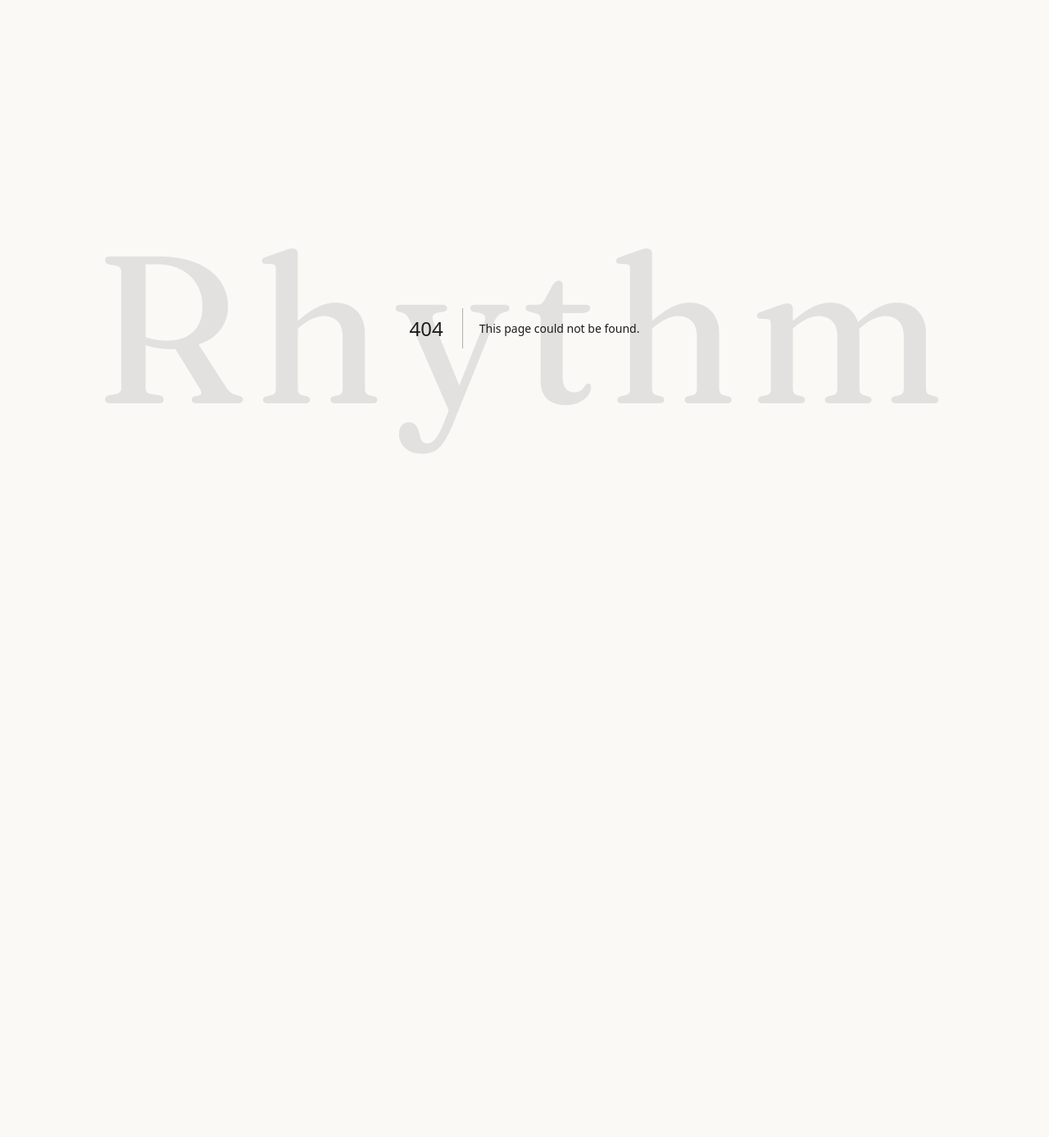
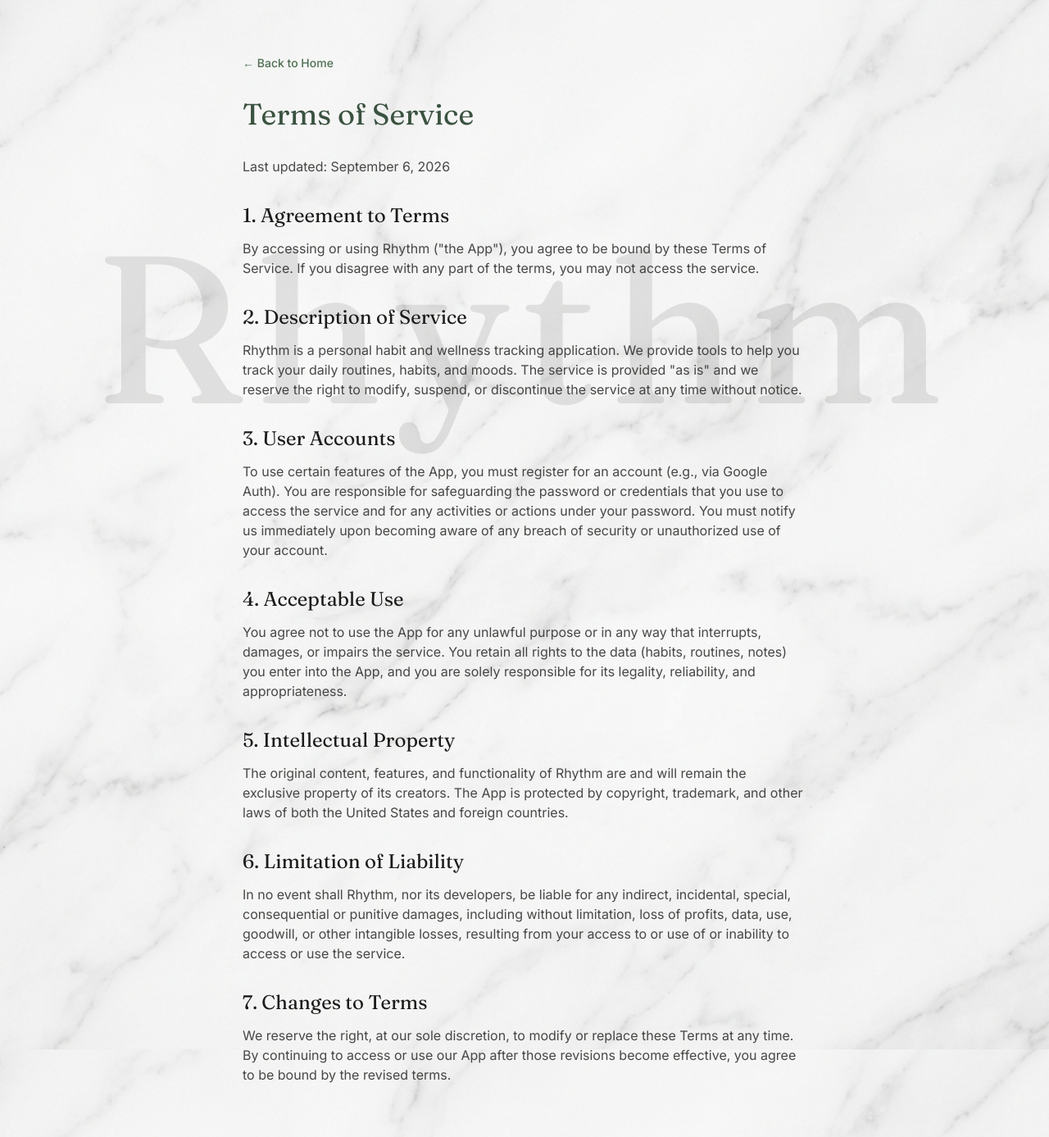
Before and after one commit to ugesh13/Habit_Tracker, a Next.js app: page /terms in a window 1280 px wide. Before the commit this address had no page. Shown: the whole page at 82% size. Before the commit the page ends 800 px from the top, so only its background shows below. Built offline with nearby package versions, Linux system fonts and the light colour scheme.

Commit message:
Add privacy and terms pages, and auto-deploy rule

```diff
--- a/src/app/(app)/layout.tsx
+++ b/src/app/(app)/layout.tsx
@@ -6,7 +6,7 @@
     <div className="min-h-screen bg-transparent">
       <ServiceWorkerRegistration />
       <AppNav />
-      <main className="pb-20 md:ml-56 md:pb-0">
+      <main className="pt-14 md:ml-60 md:pt-0">
         <div className="mx-auto max-w-4xl px-4 py-6 md:px-10 md:py-10">{children}</div>
       </main>
     </div>
--- /dev/null
+++ b/src/app/privacy/page.tsx
@@ -0,0 +1,64 @@
+import Link from 'next/link';
+
+export default function PrivacyPolicyPage() {
+  return (
+    <div className="min-h-screen bg-transparent py-16 px-4 md:px-10 max-w-3xl mx-auto">
+      <Link href="/" className="inline-block mb-8 text-sm font-medium text-sage hover:underline dark:text-sage-light">
+        &larr; Back to Home
+      </Link>
+
+      <h1 className="font-display text-4xl mb-8 text-sage-dark dark:text-sage-light">Privacy Policy</h1>
+
+      <div className="space-y-8 text-ink/80 dark:text-dark-text/80 leading-relaxed text-sm md:text-base">
+        <p>
+          Last updated: {new Date().toLocaleDateString('en-US', { year: 'numeric', month: 'long', day: 'numeric' })}
+        </p>
+
+        <section>
+          <h2 className="text-2xl font-display mb-3 text-ink dark:text-dark-text">1. Information We Collect</h2>
+          <p>
+            When you use Rhythm, we collect the minimum amount of information necessary to provide you with our services.
+            If you log in via Google, we receive basic profile information such as your email address and name. We also securely store the data you enter into the app, such as your habits, routines, and daily check-ins.
+          </p>
+        </section>
+
+        <section>
+          <h2 className="text-2xl font-display mb-3 text-ink dark:text-dark-text">2. How We Use Your Information</h2>
+          <p>
+            The information we collect is used solely to provide, maintain, and improve the Rhythm app.
+            Your habit data and personal notes remain completely private and are only accessible by you. We do not use your data for targeted advertising, nor do we analyze it for marketing purposes.
+          </p>
+        </section>
+
+        <section>
+          <h2 className="text-2xl font-display mb-3 text-ink dark:text-dark-text">3. Data Sharing and Disclosure</h2>
+          <p>
+            We do not sell, trade, or rent your personal information to third parties. We may share information only when legally required to do so by law enforcement, or to protect our rights or the rights of other users.
+          </p>
+        </section>
+
+        <section>
+          <h2 className="text-2xl font-display mb-3 text-ink dark:text-dark-text">4. Data Security</h2>
+          <p>
+            We take reasonable measures to help protect your personal information from loss, theft, misuse, and unauthorized access.
+            Your data is stored securely using industry-standard database providers (like Supabase). However, no internet transmission is completely secure, and we cannot guarantee absolute security.
+          </p>
+        </section>
+
+        <section>
+          <h2 className="text-2xl font-display mb-3 text-ink dark:text-dark-text">5. Your Rights</h2>
+          <p>
+            You have the right to access, update, or delete your personal information. You can manage your account settings within the app. If you wish to permanently delete your account and all associated data, you can do so through the app's Settings page or by contacting us.
+          </p>
+        </section>
+
+        <section>
+          <h2 className="text-2xl font-display mb-3 text-ink dark:text-dark-text">6. Contact</h2>
+          <p>
+            If you have any questions about this Privacy Policy, please contact the developer.
+          </p>
+        </section>
+      </div>
+    </div>
+  );
+}
--- /dev/null
+++ b/src/app/terms/page.tsx
@@ -0,0 +1,68 @@
+import Link from 'next/link';
+
+export default function TermsOfServicePage() {
+  return (
+    <div className="min-h-screen bg-transparent py-16 px-4 md:px-10 max-w-3xl mx-auto">
+      <Link href="/" className="inline-block mb-8 text-sm font-medium text-sage hover:underline dark:text-sage-light">
+        &larr; Back to Home
+      </Link>
+
+      <h1 className="font-display text-4xl mb-8 text-sage-dark dark:text-sage-light">Terms of Service</h1>
+
+      <div className="space-y-8 text-ink/80 dark:text-dark-text/80 leading-relaxed text-sm md:text-base">
+        <p>
+          Last updated: {new Date().toLocaleDateString('en-US', { year: 'numeric', month: 'long', day: 'numeric' })}
+        </p>
+
+        <section>
+          <h2 className="text-2xl font-display mb-3 text-ink dark:text-dark-text">1. Agreement to Terms</h2>
+          <p>
+            By accessing or using Rhythm ("the App"), you agree to be bound by these Terms of Service. If you disagree with any part of the terms, you may not access the service.
+          </p>
+        </section>
+
+        <section>
+          <h2 className="text-2xl font-display mb-3 text-ink dark:text-dark-text">2. Description of Service</h2>
+          <p>
+            Rhythm is a personal habit and wellness tracking application. We provide tools to help you track your daily routines, habits, and moods. The service is provided "as is" and we reserve the right to modify, suspend, or discontinue the service at any time without notice.
+          </p>
+        </section>
+
+        <section>
+          <h2 className="text-2xl font-display mb-3 text-ink dark:text-dark-text">3. User Accounts</h2>
+          <p>
+            To use certain features of the App, you must register for an account (e.g., via Google Auth). You are responsible for safeguarding the password or credentials that you use to access the service and for any activities or actions under your password. You must notify us immediately upon becoming aware of any breach of security or unauthorized use of your account.
+          </p>
+        </section>
+
+        <section>
+          <h2 className="text-2xl font-display mb-3 text-ink dark:text-dark-text">4. Acceptable Use</h2>
+          <p>
+            You agree not to use the App for any unlawful purpose or in any way that interrupts, damages, or impairs the service. You retain all rights to the data (habits, routines, notes) you enter into the App, and you are solely responsible for its legality, reliability, and appropriateness.
+          </p>
+        </section>
+
+        <section>
+          <h2 className="text-2xl font-display mb-3 text-ink dark:text-dark-text">5. Intellectual Property</h2>
+          <p>
+            The original content, features, and functionality of Rhythm are and will remain the exclusive property of its creators. The App is protected by copyright, trademark, and other laws of both the United States and foreign countries.
+          </p>
+        </section>
+
+        <section>
+          <h2 className="text-2xl font-display mb-3 text-ink dark:text-dark-text">6. Limitation of Liability</h2>
+          <p>
+            In no event shall Rhythm, nor its developers, be liable for any indirect, incidental, special, consequential or punitive damages, including without limitation, loss of profits, data, use, goodwill, or other intangible losses, resulting from your access to or use of or inability to access or use the service.
+          </p>
+        </section>
+
+        <section>
+          <h2 className="text-2xl font-display mb-3 text-ink dark:text-dark-text">7. Changes to Terms</h2>
+          <p>
+            We reserve the right, at our sole discretion, to modify or replace these Terms at any time. By continuing to access or use our App after those revisions become effective, you agree to be bound by the revised terms.
+          </p>
+        </section>
+      </div>
+    </div>
+  );
+}
--- a/src/components/AppNav.tsx
+++ b/src/components/AppNav.tsx
@@ -3,6 +3,7 @@
 import clsx from 'clsx';
 import { usePathname } from 'next/navigation';
 import Link from 'next/link';
+import { useState, useEffect } from 'react';
 
 const NAV_ITEMS = [
   { href: '/today', label: 'Dashboard', icon: SunIcon },
@@ -17,17 +18,59 @@
 
 export function AppNav() {
   const pathname = usePathname();
+  const [isMobileMenuOpen, setIsMobileMenuOpen] = useState(false);
+
+  // Close menu when route changes
+  useEffect(() => {
+    setIsMobileMenuOpen(false);
+  }, [pathname]);
 
   return (
     <>
-      {/* Desktop sidebar */}
+      {/* Mobile Top Header */}
+      <header className="fixed inset-x-0 top-0 z-20 flex h-14 items-center justify-between border-b border-hairline bg-paper/95 px-4 backdrop-blur dark:border-dark-hairline dark:bg-dark-bg/95 md:hidden">
+        <span className="font-display text-2xl text-sage-dark dark:text-sage-light">Rhythm</span>
+        <button
+          onClick={() => setIsMobileMenuOpen(true)}
+          className="p-2 text-ink/70 focus:outline-none dark:text-dark-text/70"
+          aria-label="Open menu"
+        >
+          <MenuIcon className="h-6 w-6" />
+        </button>
+      </header>
+
+      {/* Mobile Overlay */}
+      {isMobileMenuOpen && (
+        <div
+          className="fixed inset-0 z-30 bg-black/20 backdrop-blur-sm md:hidden"
+          onClick={() => setIsMobileMenuOpen(false)}
+        />
+      )}
+
+      {/* Sidebar (Desktop & Mobile) */}
       <nav
         aria-label="Main"
-        className="fixed inset-y-0 left-0 hidden w-60 flex-col border-r border-hairline bg-paper/70 p-5 backdrop-blur dark:border-dark-hairline dark:bg-dark-bg/80 md:flex"
+        className={clsx(
+          "fixed inset-y-0 left-0 z-40 flex w-64 flex-col border-r border-hairline bg-paper/95 p-5 transition-transform duration-300 backdrop-blur dark:border-dark-hairline dark:bg-dark-bg/95 md:w-60 md:translate-x-0",
+          isMobileMenuOpen ? "translate-x-0" : "-translate-x-full md:translate-x-0 hidden md:flex"
+        )}
+        style={{ display: isMobileMenuOpen ? 'flex' : undefined }}
       >
-        <span className="font-display px-2 py-3 text-3xl text-sage-dark dark:text-sage-light">Rhythm</span>
-        <p className="px-2 text-xs leading-5 text-ink/45 dark:text-dark-text/45">Small steps, held with care.</p>
-        <ul className="mt-10 flex flex-col gap-1.5">
+        <div className="flex items-center justify-between md:block">
+          <div>
+            <span className="font-display px-2 py-3 text-3xl text-sage-dark dark:text-sage-light">Rhythm</span>
+            <p className="hidden px-2 text-xs leading-5 text-ink/45 dark:text-dark-text/45 md:block">Small steps, held with care.</p>
+          </div>
+          <button
+            onClick={() => setIsMobileMenuOpen(false)}
+            className="p-2 text-ink/70 focus:outline-none dark:text-dark-text/70 md:hidden"
+            aria-label="Close menu"
+          >
+            <CloseIcon className="h-6 w-6" />
+          </button>
+        </div>
+
+        <ul className="mt-8 flex flex-col gap-1.5 overflow-y-auto md:mt-10">
           {NAV_ITEMS.map((item) => {
             const active = pathname.startsWith(item.href);
             return (
@@ -49,30 +92,6 @@
             );
           })}
         </ul>
-      </nav>
-
-      {/* Mobile bottom nav */}
-      <nav
-        aria-label="Main"
-        className="fixed inset-x-0 bottom-0 z-10 flex border-t border-hairline bg-paper/95 backdrop-blur dark:border-dark-hairline dark:bg-dark-bg/95 md:hidden"
-      >
-        {NAV_ITEMS.map((item) => {
-          const active = pathname.startsWith(item.href);
-          return (
-            <Link
-              key={item.href}
-              href={item.href}
-              aria-current={active ? 'page' : undefined}
-              className={clsx(
-                'focus-ring flex flex-1 flex-col items-center gap-0.5 py-2.5 text-xs',
-                active ? 'text-sage dark:text-sage-light' : 'text-ink/50 dark:text-dark-text/50'
-              )}
-            >
-              <item.icon className="h-5 w-5" />
-              {item.label}
-            </Link>
-          );
-        })}
       </nav>
     </>
   );
@@ -139,3 +158,22 @@
     </svg>
   );
 }
+
+function MenuIcon(props: React.SVGProps<SVGSVGElement>) {
+  return (
+    <svg viewBox="0 0 24 24" fill="none" stroke="currentColor" strokeWidth={1.6} strokeLinecap="round" strokeLinejoin="round" {...props}>
+      <line x1="3" y1="12" x2="21" y2="12"></line>
+      <line x1="3" y1="6" x2="21" y2="6"></line>
+      <line x1="3" y1="18" x2="21" y2="18"></line>
+    </svg>
+  );
+}
+
+function CloseIcon(props: React.SVGProps<SVGSVGElement>) {
+  return (
+    <svg viewBox="0 0 24 24" fill="none" stroke="currentColor" strokeWidth={1.6} strokeLinecap="round" strokeLinejoin="round" {...props}>
+      <line x1="18" y1="6" x2="6" y2="18"></line>
+      <line x1="6" y1="6" x2="18" y2="18"></line>
+    </svg>
+  );
+}
```
Also changed, not shown: .agents/rules/auto-git-deploy.md (added).
